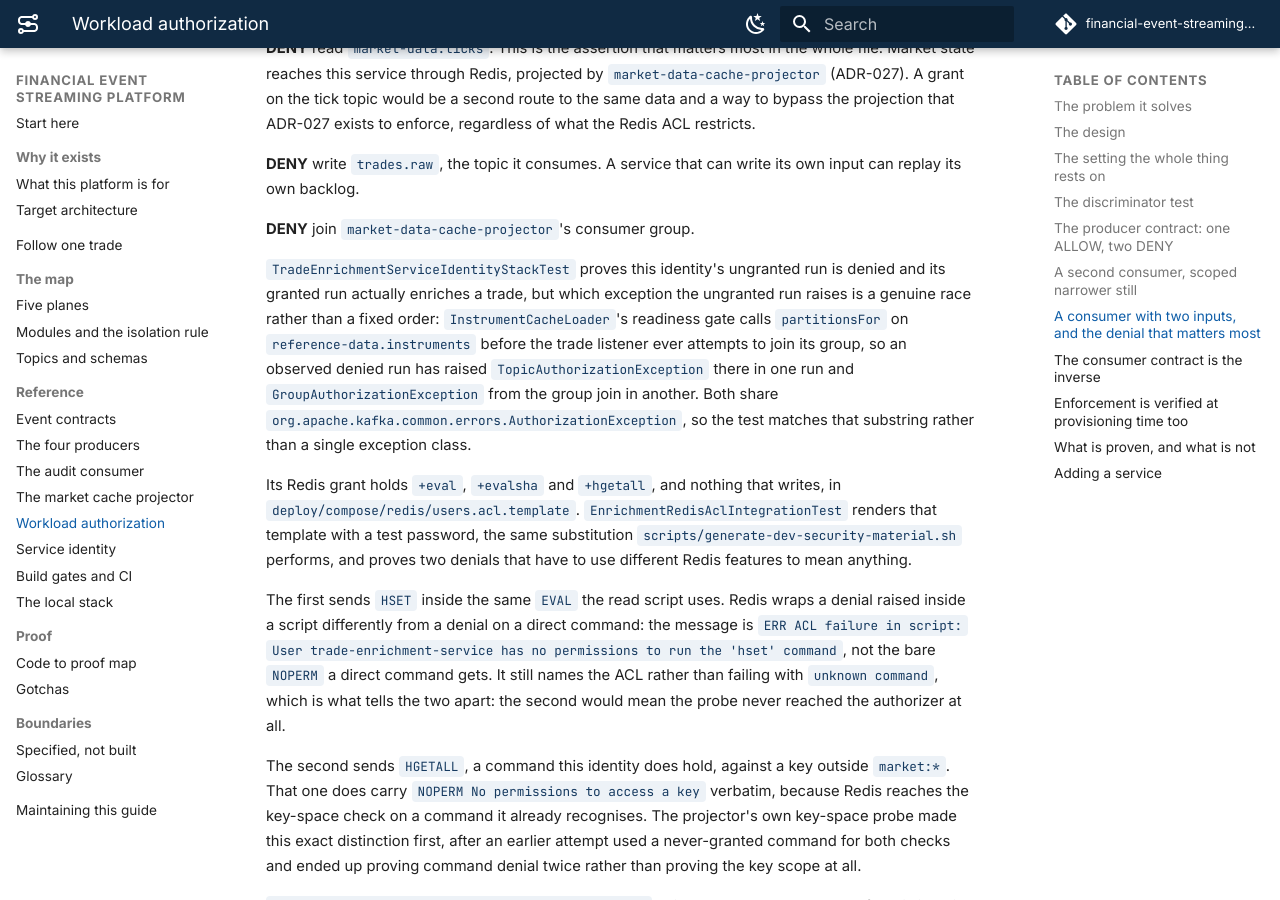
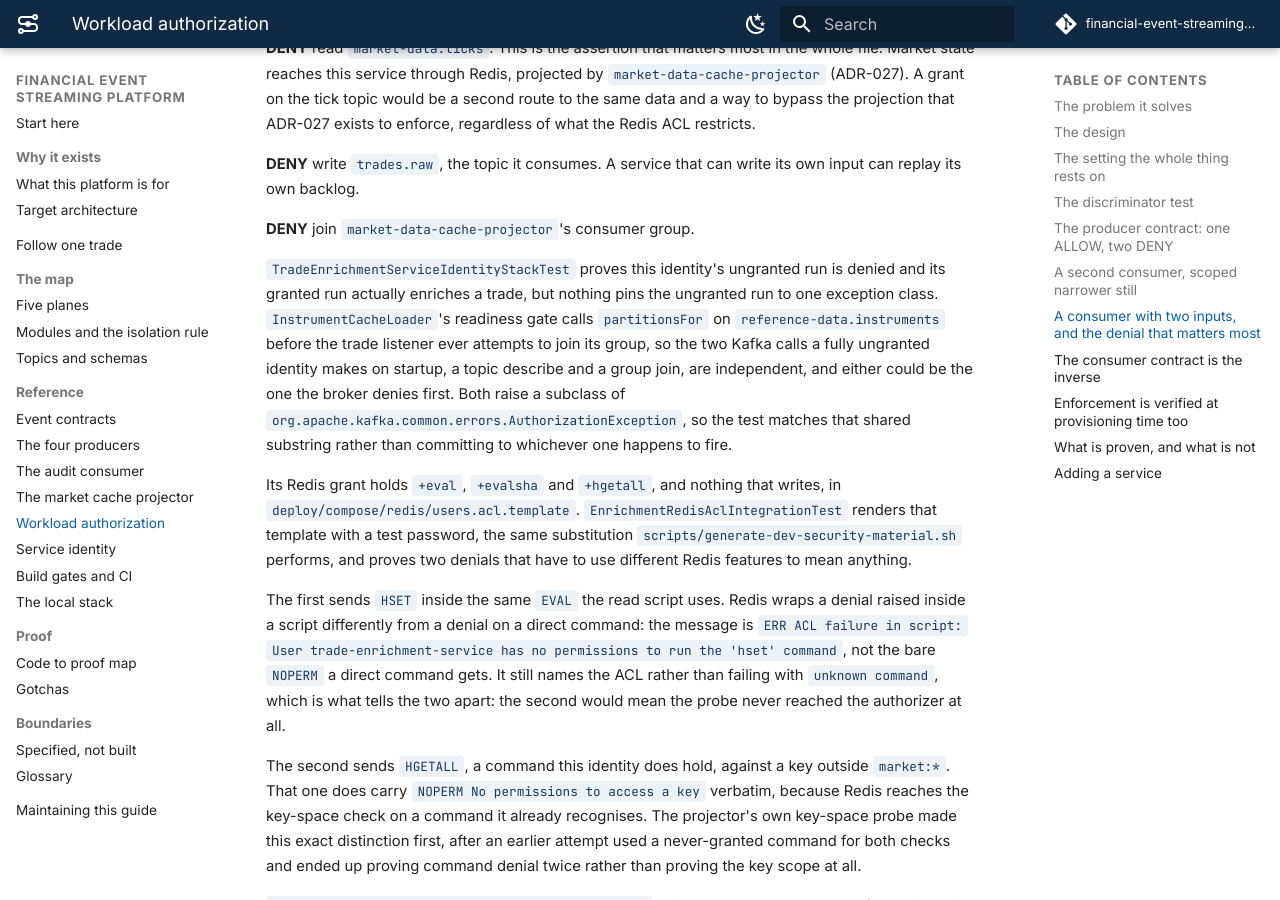
Before and after one commit to salgotraja/financial-event-streaming-platform, an MkDocs documentation site: the page built from guide/docs/authorization.md, in a window 1280 px wide and 900 px high, scrolled down 4816 px. Built offline with MkDocs 1.6.1 and Material for MkDocs 9.7.7, drawn with Linux system fonts in a browser that asks for light colours; comment, search, counter and statistics services are not loaded.

Commit message:
docs(trade-enrichment-service): state the denial-order ambiguity structurally, not as an observed alternation

```diff
--- a/guide/docs/authorization.md
+++ b/guide/docs/authorization.md
@@ -171,13 +171,12 @@ its own backlog.
 **DENY** join `market-data-cache-projector`'s consumer group.
 
 `TradeEnrichmentServiceIdentityStackTest` proves this identity's ungranted run is denied and its
-granted run actually enriches a trade, but which exception the ungranted run raises is a genuine race
-rather than a fixed order: `InstrumentCacheLoader`'s readiness gate calls `partitionsFor` on
-`reference-data.instruments` before the trade listener ever attempts to join its group, so an
-observed denied run has raised `TopicAuthorizationException` there in one run and
-`GroupAuthorizationException` from the group join in another. Both share
-`org.apache.kafka.common.errors.AuthorizationException`, so the test matches that substring rather
-than a single exception class.
+granted run actually enriches a trade, but nothing pins the ungranted run to one exception class.
+`InstrumentCacheLoader`'s readiness gate calls `partitionsFor` on `reference-data.instruments` before
+the trade listener ever attempts to join its group, so the two Kafka calls a fully ungranted identity
+makes on startup, a topic describe and a group join, are independent, and either could be the one
+the broker denies first. Both raise a subclass of `org.apache.kafka.common.errors.AuthorizationException`,
+so the test matches that shared substring rather than committing to whichever one happens to fire.
 
 Its Redis grant holds `+eval`, `+evalsha` and `+hgetall`, and nothing that writes, in
 `deploy/compose/redis/users.acl.template`. `EnrichmentRedisAclIntegrationTest` renders that template
```
Also changed, not shown: 1 other file.
